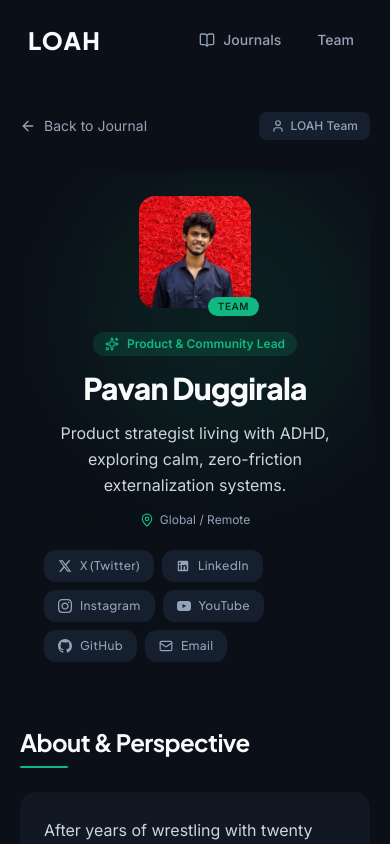
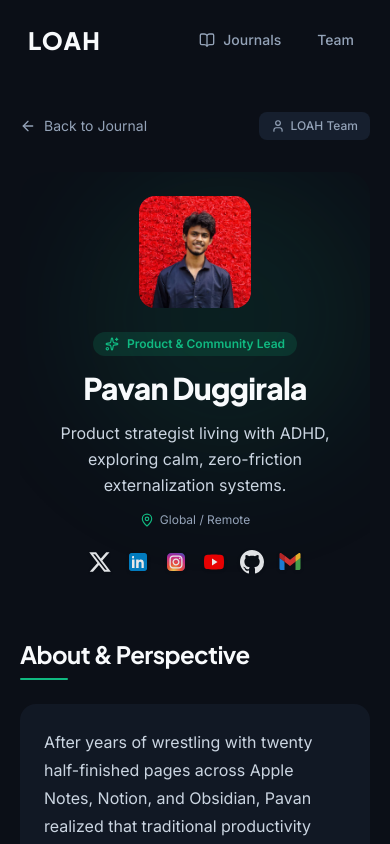
Before and after one commit to HarshaJyos/LOAH_WAITLIST, a Next.js app: page /team/pavan-duggirala in a window 390 px wide. Shown: the top 844 px of the page. Built offline with nearby package versions, Linux system fonts and the light colour scheme.

Commit message:
fix: responsive layout, unbroken metadata wrapping, and authentic colored social icons

```diff
--- a/app/team/[slug]/page.tsx
+++ b/app/team/[slug]/page.tsx
@@ -111,15 +111,12 @@ export default async function TeamMemberPage({
                   className="object-cover"
                 />
               </div>
-              <div className="absolute -bottom-2 -right-2 px-2.5 py-0.5 rounded-full bg-[#10B981] text-[#022C22] text-[10px] font-bold uppercase tracking-wider shadow-md">
-                Team
-              </div>
             </div>
 
             {/* Header Details */}
-            <div className="space-y-3.5 text-center sm:text-left flex-1">
-              <div className="inline-flex items-center gap-2 px-3 py-1 rounded-full bg-[#10B981]/15 text-[#10B981] text-xs font-semibold border border-[#10B981]/30">
-                <Sparkles className="w-3.5 h-3.5" />
+            <div className="space-y-3.5 text-center sm:text-left flex-1 min-w-0">
+              <div className="inline-flex items-center gap-2 px-3 py-1 rounded-full bg-[#10B981]/15 text-[#10B981] text-xs font-semibold border border-[#10B981]/30 whitespace-nowrap">
+                <Sparkles className="w-3.5 h-3.5 shrink-0" />
                 <span>{member.role}</span>
               </div>
 
@@ -133,18 +130,17 @@ export default async function TeamMemberPage({
 
               {member.location && (
                 <div className="flex items-center justify-center sm:justify-start gap-1.5 text-xs text-[#94A3B8]">
-                  <MapPin className="w-3.5 h-3.5 text-[#10B981]" />
+                  <MapPin className="w-3.5 h-3.5 text-[#10B981] shrink-0" />
                   <span>{member.location}</span>
                 </div>
               )}
 
-              {/* Social Media Links (Rendered only if provided) */}
+              {/* Social Media Links (Recognized icons, no bulky text boxing) */}
               {member.socials && (
                 <div className="pt-2 flex justify-center sm:justify-start">
                   <TeamSocialLinks
                     socials={member.socials}
                     memberName={member.name}
-                    variant="pill"
                   />
                 </div>
               )}
--- a/app/team/page.tsx
+++ b/app/team/page.tsx
@@ -97,7 +97,6 @@ export default function TeamDirectoryPage() {
                     <TeamSocialLinks
                       socials={member.socials}
                       memberName={member.name}
-                      variant="compact"
                     />
                   </div>
                 )}
--- a/components/team/TeamSocialLinks.tsx
+++ b/components/team/TeamSocialLinks.tsx
@@ -1,95 +1,142 @@
 import React from "react";
 import { TeamSocials } from "@/types/team";
-import { Globe, Mail } from "lucide-react";
 import { cn } from "@/lib/utils";
 
-// Custom Sleek X Icon
-function XIcon({ className }: { className?: string }) {
+// Original Full-Color X / Twitter Icon
+function XColorIcon({ className }: { className?: string }) {
   return (
-    <svg
-      viewBox="0 0 24 24"
-      aria-hidden="true"
-      className={cn("w-3.5 h-3.5 fill-current", className)}
-    >
-      <path d="M18.244 2.25h3.308l-7.227 8.26 8.502 11.24H16.17l-5.214-6.817L4.99 21.75H1.68l7.73-8.835L1.254 2.25H8.08l4.713 6.231zm-1.161 17.52h1.833L7.084 4.126H5.117z" />
+    <svg viewBox="0 0 24 24" className={cn("w-6 h-6 sm:w-7 sm:h-7", className)} aria-hidden="true">
+      <path
+        fill="#F8FAFC"
+        d="M18.244 2.25h3.308l-7.227 8.26 8.502 11.24H16.17l-5.214-6.817L4.99 21.75H1.68l7.73-8.835L1.254 2.25H8.08l4.713 6.231zm-1.161 17.52h1.833L7.084 4.126H5.117z"
+      />
     </svg>
   );
 }
 
-// Custom Sleek LinkedIn Icon
-function LinkedinIcon({ className }: { className?: string }) {
+// Original Full-Color LinkedIn Icon (Flaticon style)
+function LinkedinColorIcon({ className }: { className?: string }) {
   return (
-    <svg
-      viewBox="0 0 24 24"
-      aria-hidden="true"
-      className={cn("w-3.5 h-3.5 fill-current", className)}
-    >
-      <path d="M19 3a2 2 0 0 1 2 2v14a2 2 0 0 1-2 2H5a2 2 0 0 1-2-2V5a2 2 0 0 1 2-2h14m-.5 15.5v-5.3a3.26 3.26 0 0 0-3.26-3.26c-.85 0-1.84.52-2.28 1.3v-1.11h-2.79v8.37h2.79v-4.93c0-.77.62-1.4 1.39-1.4a1.4 1.4 0 0 1 1.4 1.4v4.93h2.75M6.46 8.76c.92 0 1.67-.75 1.67-1.67s-.75-1.67-1.67-1.67a1.67 1.67 0 0 0-1.67 1.67c0 .92.75 1.67 1.67 1.67m1.39 9.74v-8.37H5.07v8.37h2.78z" />
+    <svg viewBox="0 0 48 48" className={cn("w-6 h-6 sm:w-7 sm:h-7", className)} aria-hidden="true">
+      <path
+        fill="#0288D1"
+        d="M42,37c0,2.762-2.238,5-5,5H11c-2.761,0-5-2.238-5-5V11c0-2.762,2.239-5,5-5h26c2.762,0,5,2.238,5,5V37z"
+      />
+      <path
+        fill="#FFFFFF"
+        d="M12 19h5v17h-5zM14.485 17h-.028C12.965 17 12 15.888 12 14.499 12 13.08 12.995 12 14.514 12c1.521 0 1.485 1.08 1.514 2.499C16.028 15.888 15.006 17 14.485 17zM36 36h-5v-9.057c0-2.164-.78-3.64-2.735-3.64-1.493 0-2.383 1.002-2.774 1.97-.143.348-.179.833-.179 1.319V36h-5s.067-15.426 0-17h5v2.408c.664-1.023 1.85-2.482 4.5-2.482 3.286 0 5.751 2.147 5.751 6.763V36z"
+      />
     </svg>
   );
 }
 
-// Custom Sleek Instagram Icon
-function InstagramIcon({ className }: { className?: string }) {
+// Original Full-Color Instagram Icon (Flaticon style gradient)
+function InstagramColorIcon({ className }: { className?: string }) {
   return (
-    <svg
-      viewBox="0 0 24 24"
-      aria-hidden="true"
-      className={cn("w-3.5 h-3.5 fill-current", className)}
-    >
-      <path d="M12 2.163c3.204 0 3.584.012 4.85.07 3.252.148 4.771 1.691 4.919 4.919.058 1.265.069 1.645.069 4.849 0 3.205-.012 3.584-.069 4.849-.149 3.225-1.664 4.771-4.919 4.919-1.266.058-1.644.07-4.85.07-3.204 0-3.584-.012-4.849-.07-3.26-.149-4.771-1.699-4.919-4.92-.058-1.265-.07-1.644-.07-4.849 0-3.204.013-3.583.07-4.849.149-3.227 1.664-4.771 4.919-4.919 1.266-.057 1.645-.069 4.849-.069zm0-2.163c-3.259 0-3.667.014-4.947.072-4.358.2-6.78 2.618-6.98 6.98-.059 1.281-.073 1.689-.073 4.948 0 3.259.014 3.668.072 4.948.2 4.358 2.618 6.78 6.98 6.98 1.281.058 1.689.072 4.948.072 3.259 0 3.668-.014 4.948-.072 4.354-.2 6.782-2.618 6.979-6.98.059-1.28.073-1.689.073-4.948 0-3.259-.014-3.667-.072-4.947-.196-4.354-2.617-6.78-6.979-6.98-1.281-.059-1.69-.073-4.949-.073zm0 5.838c-3.403 0-6.162 2.759-6.162 6.162s2.759 6.163 6.162 6.163 6.162-2.759 6.162-6.163c0-3.403-2.759-6.162-6.162-6.162zm0 10.162c-2.209 0-4-1.79-4-4 0-2.209 1.791-4 4-4s4 1.791 4 4c0 2.21-1.791 4-4 4zm6.406-11.845c-.796 0-1.441.645-1.441 1.44s.645 1.44 1.441 1.44c.795 0 1.439-.645 1.439-1.44s-.644-1.44-1.439-1.44z" />
+    <svg viewBox="0 0 48 48" className={cn("w-6 h-6 sm:w-7 sm:h-7", className)} aria-hidden="true">
+      <defs>
+        <radialGradient id="instaGrad" cx="19.38" cy="42.035" r="44.899" gradientUnits="userSpaceOnUse">
+          <stop offset="0" stopColor="#fd5" />
+          <stop offset=".328" stopColor="#ff543e" />
+          <stop offset=".348" stopColor="#ff5245" />
+          <stop offset=".504" stopColor="#e64771" />
+          <stop offset=".643" stopColor="#d62e9d" />
+          <stop offset=".761" stopColor="#9c36b4" />
+          <stop offset=".845" stopColor="#6951be" />
+        </radialGradient>
+      </defs>
+      <path
+        fill="url(#instaGrad)"
+        d="M34.017 41.99l-20-.019c-4.4 0-7.98-3.58-7.98-7.98V14.01c0-4.4 3.58-7.98 7.98-7.98l20 .019c4.4 0 7.98 3.58 7.98 7.98v19.98c0 4.401-3.58 7.981-7.98 7.981z"
+      />
+      <path
+        fill="#FFFFFF"
+        d="M24 31c-3.859 0-7-3.14-7-7s3.141-7 7-7 7 3.14 7 7-3.141 7-7 7zm0-11.5c-2.481 0-4.5 2.019-4.5 4.5s2.019 4.5 4.5 4.5 4.5-2.019 4.5-4.5-2.019-4.5-4.5-4.5z"
+      />
+      <circle cx="31.5" cy="16.5" r="1.5" fill="#FFFFFF" />
+      <path
+        fill="#FFFFFF"
+        d="M30 37H18c-3.859 0-7-3.14-7-7V18c0-3.86 3.141-7 7-7h12c3.859 0 7 3.14 7 7v12c0 3.86-3.141 7-7 7zM18 13.5c-2.481 0-4.5 2.019-4.5 4.5v12c0 2.481 2.019 4.5 4.5 4.5h12c2.481 0 4.5-2.019 4.5-4.5V18c0-2.481-2.019-4.5-4.5-4.5H18z"
+      />
     </svg>
   );
 }
 
-// Custom Sleek YouTube Icon
-function YoutubeIcon({ className }: { className?: string }) {
+// Original Full-Color YouTube Icon (Flaticon style red badge)
+function YoutubeColorIcon({ className }: { className?: string }) {
   return (
-    <svg
-      viewBox="0 0 24 24"
-      aria-hidden="true"
-      className={cn("w-3.5 h-3.5 fill-current", className)}
-    >
-      <path d="M23.498 6.186a3.016 3.016 0 0 0-2.122-2.136C19.505 3.545 12 3.545 12 3.545s-7.505 0-9.377.505A3.017 3.017 0 0 0 .502 6.186C0 8.07 0 12 0 12s0 3.93.502 5.814a3.016 3.016 0 0 0 2.122 2.136c1.871.505 9.376.505 9.376.505s7.505 0 9.377-.505a3.015 3.015 0 0 0 2.122-2.136C24 15.93 24 12 24 12s0-3.93-.502-5.814zM9.545 15.568V8.432L15.818 12l-6.273 3.568z" />
+    <svg viewBox="0 0 48 48" className={cn("w-6 h-6 sm:w-7 sm:h-7", className)} aria-hidden="true">
+      <path
+        fill="#FF0000"
+        d="M43.2,33.9c-0.4,2.1-2.1,3.7-4.2,4c-3.3,0.5-8.8,1.1-15,1.1c-6.1,0-11.6-0.6-15-1.1c-2.1-0.3-3.8-1.9-4.2-4C4.4,31.6,4,28.2,4,24c0-4.2,0.4-7.6,0.8-9.9c0.4-2.1,2.1-3.7,4.2-4C12.3,9.6,17.8,9,24,9c6.2,0,11.6,0.6,15,1.1c2.1,0.3,3.8,1.9,4.2,4c0.4,2.3,0.9,5.7,0.9,9.9C44,28.2,43.6,31.6,43.2,33.9z"
+      />
+      <path fill="#FFFFFF" d="M20 31L31 24 20 17z" />
     </svg>
   );
 }
 
-// Custom Sleek GitHub Icon
-function GithubIcon({ className }: { className?: string }) {
+// Original Full-Color GitHub Icon
+function GithubColorIcon({ className }: { className?: string }) {
   return (
-    <svg
-      viewBox="0 0 24 24"
-      aria-hidden="true"
-      className={cn("w-3.5 h-3.5 fill-current", className)}
-    >
+    <svg viewBox="0 0 24 24" className={cn("w-6 h-6 sm:w-7 sm:h-7 fill-[#F8FAFC]", className)} aria-hidden="true">
       <path d="M12 0C5.37 0 0 5.37 0 12c0 5.31 3.435 9.795 8.205 11.385.6.105.825-.255.825-.57 0-.285-.015-1.23-.015-2.235-3.015.555-3.795-.735-4.035-1.41-.135-.345-.72-1.41-1.23-1.695-.42-.225-1.02-.78-.015-.795.945-.015 1.62.87 1.845 1.23 1.08 1.815 2.805 1.305 3.495.99.105-.78.42-1.305.765-1.605-2.67-.3-5.46-1.335-5.46-5.925 0-1.305.465-2.385 1.23-3.225-.12-.3-.54-1.53.12-3.18 0 0 1.005-.315 3.3 1.23.96-.27 1.98-.405 3-.405s2.04.135 3 .405c2.295-1.56 3.3-1.23 3.3-1.23.66 1.65.24 2.88.12 3.18.765.84 1.23 1.905 1.23 3.225 0 4.605-2.805 5.625-5.475 5.925.435.375.81 1.095.81 2.22 0 1.605-.015 2.895-.015 3.3 0 .315.225.69.825.57A12.02 12.02 0 0 0 24 12c0-6.63-5.37-12-12-12z" />
     </svg>
   );
 }
 
-// Custom Sleek Threads Icon
-function ThreadsIcon({ className }: { className?: string }) {
+// Original Full-Color Threads Icon
+function ThreadsColorIcon({ className }: { className?: string }) {
   return (
-    <svg
-      viewBox="0 0 24 24"
-      aria-hidden="true"
-      className={cn("w-3.5 h-3.5 fill-current", className)}
-    >
+    <svg viewBox="0 0 24 24" className={cn("w-6 h-6 sm:w-7 sm:h-7 fill-[#F8FAFC]", className)} aria-hidden="true">
       <path d="M12.186 24C5.467 24 0 18.533 0 11.814 0 5.094 5.467 0 12.186 0c6.608 0 11.97 5.253 12.18 11.814v.667c0 4.133-2.906 7.234-7.234 7.234-2.484 0-4.66-1.11-5.787-3.048-.063.14-.143.276-.232.404-.764 1.106-2.023 1.776-3.374 1.776-2.316 0-4.198-1.882-4.198-4.198 0-2.315 1.882-4.197 4.198-4.197 1.351 0 2.61.67 3.374 1.776.089.128.169.264.232.404.996-1.706 2.894-2.673 4.987-2.673 3.036 0 5.034 2.146 5.034 5.127 0 .044 0 .089-.001.134-1.127-.271-2.416-.42-3.791-.42-4.475 0-7.397 2.474-7.397 5.86 0 3.238 2.645 5.567 6.136 5.567 2.84 0 5.195-1.575 6.07-4.004.839 2.43 3.195 4.004 6.035 4.004z" />
     </svg>
   );
 }
 
-// Custom Sleek TikTok Icon
-function TiktokIcon({ className }: { className?: string }) {
+// Original Full-Color TikTok Icon (Flaticon style)
+function TiktokColorIcon({ className }: { className?: string }) {
   return (
-    <svg
-      viewBox="0 0 24 24"
-      aria-hidden="true"
-      className={cn("w-3.5 h-3.5 fill-current", className)}
-    >
-      <path d="M12.525.02c1.31-.02 2.61-.01 3.91-.02.08 1.53.63 3.09 1.75 4.17 1.12 1.11 2.7 1.62 4.24 1.79v4.03c-1.44-.05-2.89-.35-4.2-.97-.57-.26-1.1-.59-1.62-.93-.01 2.92.01 5.84-.02 8.75-.08 1.4-.54 2.79-1.35 3.94-1.31 1.92-3.58 3.17-5.91 3.21-1.43.08-2.86-.31-4.08-1.03-2.02-1.19-3.44-3.37-3.65-5.71-.02-.5-.03-1-.01-1.49.18-1.9 1.12-3.72 2.58-4.96 1.66-1.44 3.98-2.13 6.15-1.72.02 1.48-.04 2.96-.04 4.44-.99-.32-2.15-.23-3.02.37-.63.41-1.11 1.04-1.36 1.75-.21.51-.24 1.07-.14 1.61.24 1.64 1.82 3.02 3.5 2.87 1.12-.01 2.19-.66 2.77-1.61.19-.33.4-.67.41-1.06.1-1.79.06-3.57.07-5.36.01-4.03-.01-8.05.02-12.07z" />
+    <svg viewBox="0 0 48 48" className={cn("w-6 h-6 sm:w-7 sm:h-7", className)} aria-hidden="true">
+      <circle cx="24" cy="24" r="20" fill="#111827" />
+      <path
+        fill="#25F4EE"
+        d="M30.5 14.5c1.8 1.3 3.9 2.1 6.2 2.2v4.1c-2.3-.1-4.4-.9-6.2-2.2v10.7c0 4.6-3.7 8.3-8.3 8.3-2.7 0-5.1-1.3-6.6-3.3 1.2.3 2.5.2 3.6-.3 2.1-1 3.5-3.1 3.5-5.6 0-3.4-2.8-6.2-6.2-6.2-.8 0-1.6.2-2.3.5.5-3.7 3.7-6.5 7.5-6.5.9 0 1.7.2 2.5.5V11.2h4.5v3.3z"
+        opacity="0.9"
+      />
+      <path
+        fill="#FE2C55"
+        d="M28.5 12.5c1.8 1.3 3.9 2.1 6.2 2.2v4.1c-2.3-.1-4.4-.9-6.2-2.2v10.7c0 4.6-3.7 8.3-8.3 8.3-2.7 0-5.1-1.3-6.6-3.3 1.2.3 2.5.2 3.6-.3 2.1-1 3.5-3.1 3.5-5.6 0-3.4-2.8-6.2-6.2-6.2-.8 0-1.6.2-2.3.5.5-3.7 3.7-6.5 7.5-6.5.9 0 1.7.2 2.5.5V9.2h4.5v3.3z"
+        opacity="0.9"
+      />
+      <path
+        fill="#FFFFFF"
+        d="M29.5 13.5c1.8 1.3 3.9 2.1 6.2 2.2v4.1c-2.3-.1-4.4-.9-6.2-2.2v10.7c0 4.6-3.7 8.3-8.3 8.3-2.7 0-5.1-1.3-6.6-3.3 1.2.3 2.5.2 3.6-.3 2.1-1 3.5-3.1 3.5-5.6 0-3.4-2.8-6.2-6.2-6.2-.8 0-1.6.2-2.3.5.5-3.7 3.7-6.5 7.5-6.5.9 0 1.7.2 2.5.5V10.2h4.5v3.3z"
+      />
+    </svg>
+  );
+}
+
+// Original Full-Color Email / Gmail Icon (Flaticon style)
+function EmailColorIcon({ className }: { className?: string }) {
+  return (
+    <svg viewBox="0 0 48 48" className={cn("w-6 h-6 sm:w-7 sm:h-7", className)} aria-hidden="true">
+      <path fill="#4caf50" d="M45,16.2l-5,2.75l-5,4.75L35,40h7c1.657,0,3-1.343,3-3V16.2z" />
+      <path fill="#1e88e5" d="M3,16.2l3.614,1.71L13,23.7V40H6c-1.657,0-3-1.343-3-3V16.2z" />
+      <polygon fill="#e53935" points="35,11.2 24,19.45 13,11.2 12,17 13,23.7 24,31.95 35,23.7 36,17" />
+      <path fill="#c62828" d="M3,12.298V16.2l10,7.5V11.2L6.67,6.452C5.102,5.275,3,6.393,3,8.349V12.298z" />
+      <path fill="#fbc02d" d="M45,12.298V16.2l-10,7.5V11.2l6.33-4.748C42.898,5.275,45,6.393,45,8.349V12.298z" />
+    </svg>
+  );
+}
+
+// Original Full-Color Website / Globe Icon (Flaticon style)
+function GlobeColorIcon({ className }: { className?: string }) {
+  return (
+    <svg viewBox="0 0 48 48" className={cn("w-6 h-6 sm:w-7 sm:h-7", className)} aria-hidden="true">
+      <circle cx="24" cy="24" r="20" fill="#0288D1" />
+      <path fill="#81C784" d="M38.5 13.5c-2.3-2.1-5.8-3.4-9.5-3.5-3.6 1.8-6.1 5.4-6.8 9.5 2.1 1.7 4.8 2.8 7.8 2.8 4.2 0 7.9-2.1 10.1-5.3-.5-1.3-.9-2.5-1.6-3.5z" />
+      <path fill="#66BB6A" d="M17 30c0 4.4 2.2 8.3 5.6 10.6.5-1.8 1.4-3.5 2.6-4.9-1.9-1.3-4.2-2.1-6.7-2.3-.5-1.1-.9-2.2-1.5-3.4z" />
+      <circle cx="24" cy="24" r="20" fill="none" stroke="#E0F2FE" strokeWidth="2" opacity="0.3" />
     </svg>
   );
 }
@@ -97,75 +144,65 @@ function TiktokIcon({ className }: { className?: string }) {
 export interface TeamSocialLinksProps {
   socials?: TeamSocials;
   memberName?: string;
-  variant?: "pill" | "icon-only" | "compact";
   className?: string;
 }
 
 export function TeamSocialLinks({
   socials,
   memberName = "Team Member",
-  variant = "pill",
   className,
 }: TeamSocialLinksProps) {
   if (!socials) return null;
 
-  // Registry of all social networks with custom SVG icons
+  // Registry of all social networks with authentic full-color Flaticon-style SVGs
   const networks = [
     {
       key: "twitter",
       url: socials.twitter || socials.x,
       label: "X (Twitter)",
-      icon: <XIcon />,
-      color: "hover:text-[#F8FAFC] hover:border-white/30 hover:bg-white/[0.08]",
+      icon: <XColorIcon />,
     },
     {
       key: "linkedin",
       url: socials.linkedin,
       label: "LinkedIn",
-      icon: <LinkedinIcon />,
-      color: "hover:text-[#38BDF8] hover:border-[#38BDF8]/40 hover:bg-[#38BDF8]/10",
+      icon: <LinkedinColorIcon />,
     },
     {
       key: "instagram",
       url: socials.instagram,
       label: "Instagram",
-      icon: <InstagramIcon />,
-      color: "hover:text-[#F43F5E] hover:border-[#F43F5E]/40 hover:bg-[#F43F5E]/10",
+      icon: <InstagramColorIcon />,
     },
     {
       key: "youtube",
       url: socials.youtube,
       label: "YouTube",
-      icon: <YoutubeIcon />,
-      color: "hover:text-[#EF4444] hover:border-[#EF4444]/40 hover:bg-[#EF4444]/10",
+      icon: <YoutubeColorIcon />,
     },
     {
       key: "github",
       url: socials.github,
       label: "GitHub",
-      icon: <GithubIcon />,
-      color: "hover:text-[#F8FAFC] hover:border-white/30 hover:bg-white/[0.08]",
+      icon: <GithubColorIcon />,
     },
     {
       key: "threads",
       url: socials.threads,
       label: "Threads",
-      icon: <ThreadsIcon />,
-      color: "hover:text-[#F8FAFC] hover:border-white/30 hover:bg-white/[0.08]",
+      icon: <ThreadsColorIcon />,
     },
     {
       key: "website",
       url: socials.website,
-      label: "Website",
-      icon: <Globe className="w-3.5 h-3.5" />,
-      color: "hover:text-[#10B981] hover:border-[#10B981]/40 hover:bg-[#10B981]/10",
+      label: "Personal Website",
+      icon: <GlobeColorIcon />,
     },
     {
       key: "tiktok",
       url: socials.tiktok,
       label: "TikTok",
-      icon: <TiktokIcon />,
-      color: "hover:text-[#FB7185] hover:border-[#FB7185]/40 hover:bg-[#FB7185]/10",
+      icon: <TiktokColorIcon />,
     },
     {
       key: "email",
@@ -175,12 +212,11 @@ export function TeamSocialLinks({
           : `mailto:${socials.email}`
         : undefined,
       label: "Email",
-      icon: <Mail className="w-3.5 h-3.5" />,
-      color: "hover:text-[#10B981] hover:border-[#10B981]/40 hover:bg-[#10B981]/10",
+      icon: <EmailColorIcon />,
     },
   ];
 
-  // Only keep defined, non-empty social links
+  // Filter valid active links
   const activeNetworks = networks.filter(
     (n) => n.url && typeof n.url === "string" && n.url.trim().length > 0
   );
@@ -188,7 +224,7 @@ export function TeamSocialLinks({
   if (activeNetworks.length === 0) return null;
 
   return (
-    <div className={cn("flex flex-wrap items-center gap-2", className)}>
+    <div className={cn("flex flex-wrap items-center gap-3.5 sm:gap-4", className)}>
       {activeNetworks.map((net) => (
         <a
           key={net.key}
@@ -197,18 +233,9 @@ export function TeamSocialLinks({
           rel={net.key === "email" ? undefined : "noopener noreferrer"}
           aria-label={`${memberName}'s ${net.label}`}
           title={`${memberName} on ${net.label}`}
-          className={cn(
-            "inline-flex items-center gap-2 rounded-xl bg-[#161F2E] border border-white/10 text-[#94A3B8] transition-all duration-200 cursor-pointer shadow-sm hover:scale-[1.03] active:scale-[0.97]",
-            variant === "pill" && "px-3.5 py-2 text-xs font-medium",
-            variant === "icon-only" && "p-2.5",
-            variant === "compact" && "p-2 text-xs",
-            net.color
-          )}
+          className="inline-flex items-center justify-center transition-all duration-200 cursor-pointer hover:scale-125 active:scale-95 shrink-0 opacity-90 hover:opacity-100 drop-shadow-sm hover:drop-shadow-[0_4px_12px_rgba(0,0,0,0.5)]"
         >
-          <span className="shrink-0">{net.icon}</span>
-          {variant === "pill" && (
-            <span className="font-heading font-medium tracking-wide">{net.label}</span>
-          )}
+          {net.icon}
         </a>
       ))}
     </div>
```
Also changed, not shown: app/journal/page.tsx (+14 -13 lines), components/journal/JournalCard.tsx (+17 -17 lines), components/journal/JournalLayout.tsx (+20 -16 lines), components/team/AuthorArticlesList.tsx (+10 -10 lines).
